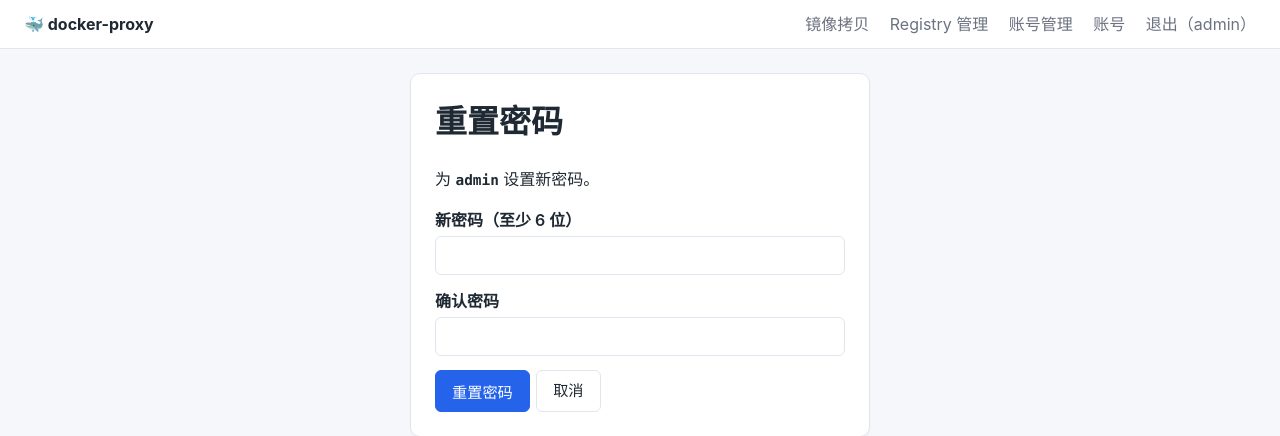
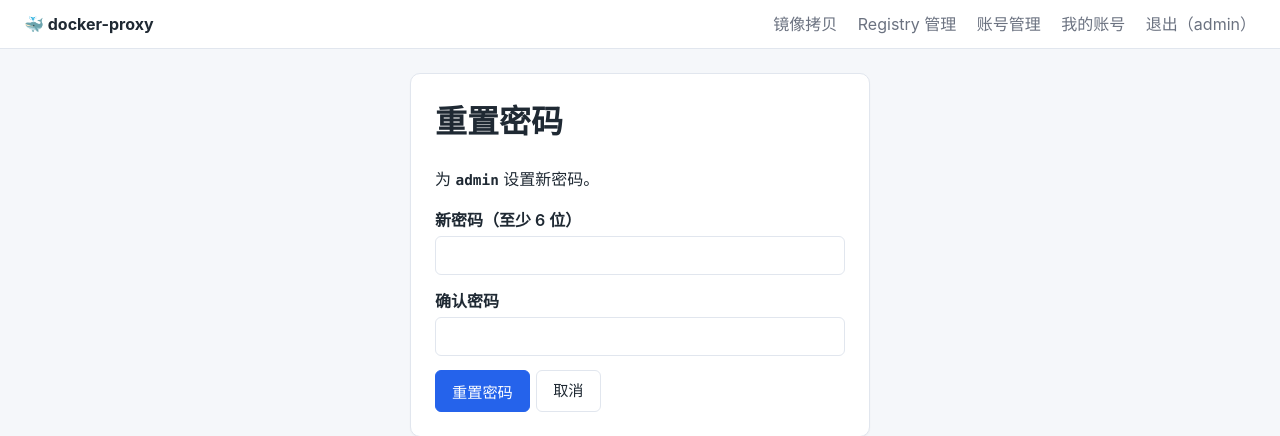
Before and after one commit to conkayyan/docker-proxy, a Flask app: page /admin/users/1/reset in a window 1280 px wide. Shown: the top 436 px of the page. Run offline with Flask 3, Linux system fonts and the light colour scheme; a user stored in the database is signed in.

Commit message:
style: rename 顶栏 '账号' to '我的账号'
更直白，避免和「账号管理」产生歧义（顶栏现在有
「账号管理」（admin 可见）和「我的账号」（自己用）两个入口）。

```diff
--- a/templates/base.html
+++ b/templates/base.html
@@ -14,7 +14,7 @@
       <a href="{{ url_for('dashboard') }}">镜像拷贝</a>
       <a href="{{ url_for('registries_list') }}">Registry 管理</a>
       {% if current_user.is_admin %}<a href="{{ url_for('admin_users') }}">账号管理</a>{% endif %}
-      <a href="{{ url_for('account') }}">账号</a>
+      <a href="{{ url_for('account') }}">我的账号</a>
       <a href="{{ url_for('logout') }}">退出（{{ current_user.username }}）</a>
     </nav>
   </header>
```
